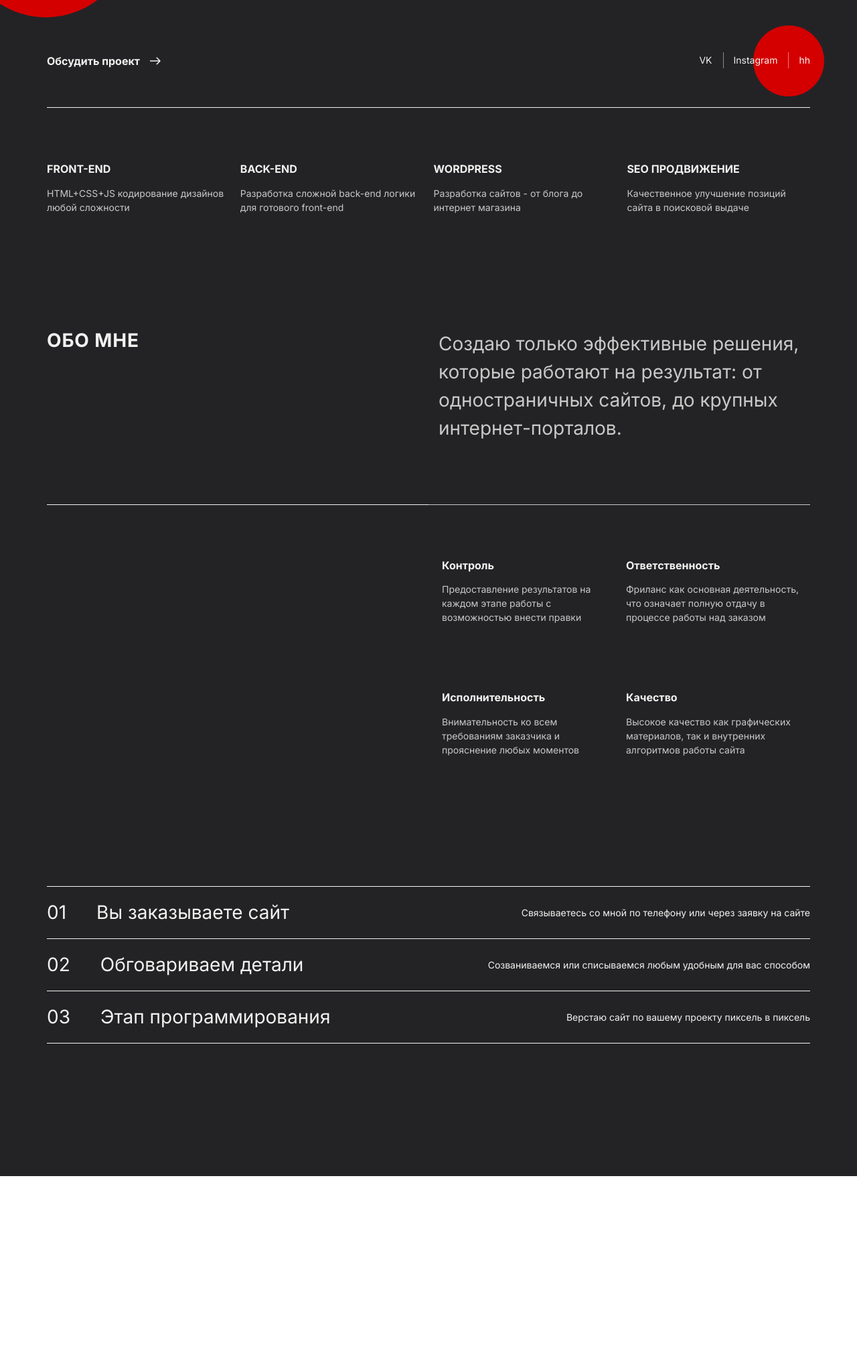
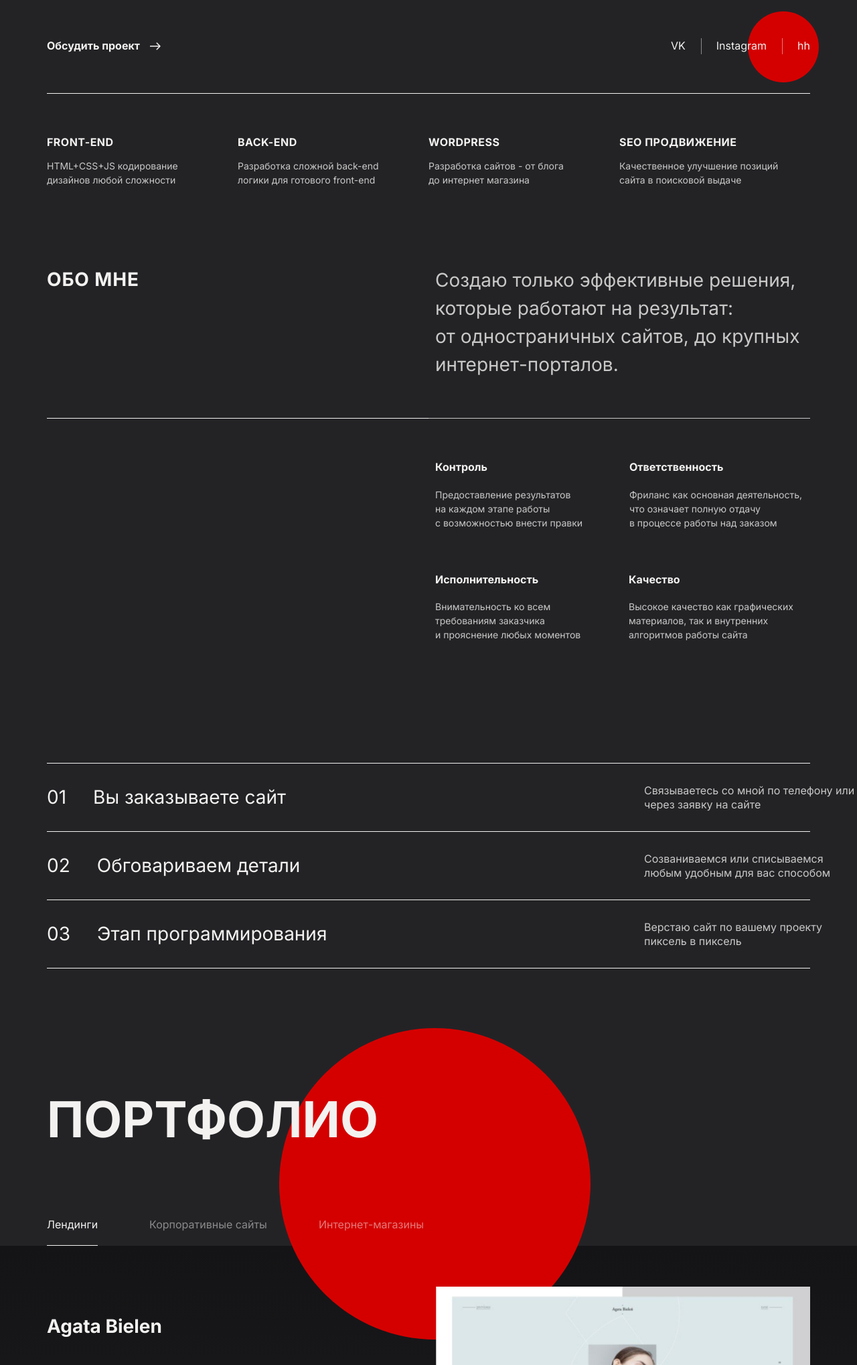
Before and after one commit to MysteryShake/Web-development, a plain HTML site: page index.html in a window 1280 px wide. Shown: the part 762-2800 px from the top of the page at 67% size. Before the commit the page ends 2518 px from the top, so only its background shows below. Drawn offline with Linux system fonts and the light colour scheme.

Commit message:
add section portfolio and css

```diff
--- a/CSS/style.css
+++ b/CSS/style.css
@@ -56,6 +56,8 @@ body{
 .main .title-h1{
     position: relative;
     z-index: 4;
+    margin-top: 38px;
+    letter-spacing: 0.03em;
 }
 .name{
     font-size: 28px;
@@ -71,14 +73,14 @@ body{
     font-weight: 700;
 }
 .photo{
-    margin-bottom: 120px;
+    margin-bottom: 93px;
     width: 100%;
 }
 header{
     display: flex;
     justify-content: space-between;
-    padding-top: 40px;
-    padding-bottom: 60px;
+    padding-top: 44px;
+    padding-bottom: 65px;
 }
 .nav{
     list-style-type: none;
@@ -87,8 +89,8 @@ header{
     display: flex;
 }
 .nav-item{
-    padding-left:  16px;
-    padding-right: 16px;
+    padding-left:  14px;
+    padding-right: 14px;
 }
 .nav-item:first-child{
     padding-left: 0;
@@ -100,9 +102,10 @@ header{
     text-decoration: none;
     color: #F3F2F0;
     font-size: 14px;
+    transition: 0.2s color ease;
 }
 .nav-link:hover{
-    color:#D40000;
+    color:#8f0000;
 }
 .nav-info .nav-item{
     position: relative;
@@ -114,17 +117,45 @@ header{
     height: 24px;
     background-color: rgba(243, 242, 240, 0.5);
     position: absolute;
-    left: 0;
+    left: 6px;
     top: calc(50% - 12px);
+
 }
 .nav-info .nav-item:first-child::before{
     display: none;
 }
+.nav-social .nav-item{
+    position: relative;
+}
+.nav-social .nav-item::before{
+    content:'';
+    display: block;
+    width: 1px;
+    height: 24px;
+    background-color: rgba(243, 242, 240, 0.5);
+    position: absolute;
+    left: 0px;
+    top: calc(50% - 12px);
+
+}
+.nav-social .nav-item:first-child::before{
+    display: none;
+}
+.nav-social .nav-item{
+    padding-left:  23px;
+    padding-right: 23px;
+}
+.nav-social .nav-item:last-child{
+    padding-right: 0;
+}
+.nav-social .nav-link{
+    font-size: 16px;
+}
 .social{
     display: flex;
     justify-content: space-between;
-    padding-bottom: 60px;
-    margin-top: 100px;
+    padding-bottom: 48px;
+    margin-top: 107px;
 }
 .social-item:last-child{
     position: relative;
@@ -135,6 +166,12 @@ header{
     align-items: center;
     font-size: 16px;
     font-weight: 700;
+    padding-bottom: 11px;
+    transition: 0.2s border-bottom ease;
+    border-bottom: 2px solid transparent;
+}
+.project:hover{
+    border-bottom: 2px solid #F3F2F0;
 }
 .project-img{
     width: 16px;
@@ -145,12 +182,15 @@ header{
 }
 .skill{
     display: flex;
-    justify-content: space-between;
+}
+.skill .title-h3{
+    letter-spacing: 0.03em;
 }
 .skill-item{
-    flex: 0 0 24%;
-    padding-top: 66px;
-    padding-bottom: 130px;
+    flex: 0 0 22%;
+    margin-right: 3%;
+    padding-top: 47px;
+    padding-bottom: 0px;
 }
 .skill .title-h3{
     text-transform: uppercase;
@@ -161,47 +201,55 @@ header{
 }
 .section-steps{
     padding-top: 144px;
-    padding-bottom: 198px;
+    padding-bottom: 133px;
 }
 .steps-item{
     display: flex;
     justify-content: space-between;
     align-items: center;
     line-height: 150%;
+    padding-top: 12px;
+    padding-bottom: 12px;
 }
 .steps-title{
     font-size: 28px;
 }
 .steps-title span{
-    margin-right: 45px;
+    margin-right: 40px;
 }
-.step-description{
+.steps-description{
+    position:absolute;
     font-size: 16px;
+    left: 962px;
+    opacity: 0.8;
 }
 .circle-main{
     width: 253px;
     height: 253px;
     position: absolute;
     left: -128px;
-    top: calc(50% - 126px);
+    top: calc(50% - 138px);
     z-index: 1;
 }
 .triangle{
     position: absolute;
     left: -151px;
-    top: 0;
+    top: -22px;
     z-index: 2;
 }
 .circle-nav{
     width: 106px;
     height: 106px;
     position: absolute;
-    right: -21px;
-    top: calc(50% - 53px);
+    right: -13px;
+    top: calc(50% - 58px);
+}
+.section-about{
+    padding-top: 104px;
 }
 .about{
     display: grid;
-    grid-template: 290px/repeat(4, 1fr);
+    grid-template: 228px/repeat(4, 1fr);
 }
 .about-title{
     grid-column: 1/3;
@@ -210,7 +258,7 @@ header{
     letter-spacing: 0.03em;
     text-transform: uppercase;
     font-weight: 700;
-    padding: 0px 0px 62px 0px;
+    padding: 4px 0px 62px 0px;
 }
 .about-description{
     grid-column: 3/5;
@@ -218,29 +266,132 @@ header{
     font-size: 28px;
     line-height: 150%;
     opacity: 0.8;
-    padding: 0px 10px 62px 15px;
+    padding: 0px 10px 62px 10px;
 }
 .about-01{
     grid-column: 3/4;
     grid-row: 2/3;
-    padding: 65px 30px 35px 20px;
+    padding: 47px 30px 35px 10px;
 }
 .about-02{
     grid-column: 4/5;
     grid-row: 2/3;
-    padding: 65px 10px 35px 10px;
+    padding: 47px 10px 30px 15px;
 }
 .about-03{
     grid-column: 3/4;
     grid-row: 3/4;
-    padding: 35px 20px;
+    padding: 14px 20px 14px 10px;
 }
 .about-04{
     grid-column: 4/5;
     grid-row: 3/4;
-    padding:  35px 10px 35px 10px;
+    padding:  14px 10px 37px 14px;
 }
 .about-item .description{
     line-height: 150%;
     opacity: 0.8;
 }
+.about-item > p{
+    margin-top: 0;
+    margin-bottom: 0;
+}
+.about-item .title-h3{
+    margin-bottom: 21px;
+}
+.portfolio{
+    margin-bottom: 146px;
+    position: relative;
+    z-index: 1;
+}
+.gradient{
+    background: linear-gradient(180deg, #141416 0%, rgba(20, 20, 22, 0) 100%);
+}
+.section-portfolio{
+    position: relative;
+}
+.circle-portfolio{
+    width: 465px;
+    height: 465px;
+    position: absolute;
+    top: -325px;
+    left: 347px;
+}
+#tabs{
+    position: relative;
+}
+.nav-tabs{
+    display: flex;
+    list-style-type: none;
+    padding-left: 0;
+    margin: 0;
+    position: absolute;
+    top: -41px;
+    font-size: 16px;
+}
+.nav-tabs-item{
+    margin-right: 77px;
+}
+.nav-tabs-link{
+    border-bottom: 2px solid transparent;
+    padding-bottom: 10px;
+    color: rgba(243, 242, 240, 0.5);
+    text-decoration: none;
+}
+.nav-tabs-link-active{
+    color: #F3F2F0;
+    border-bottom: 1px solid #F3F2F0;
+    text-decoration: none;
+    padding-bottom: 21px;
+}
+.work{
+    display: flex;
+    justify-content: space-between;
+    align-items: center;
+    border-bottom: 1px solid #F3F2F0;
+    padding-top: 61px;
+    padding-bottom: 58px;
+}
+.work-item{
+    flex: 0 0 49%;
+}
+.work-title{
+    font-weight: 700;
+    font-size: 28px;
+    line-height: 150%;
+    margin-top: 0;
+    margin-bottom: 42px;
+}
+.work-list{
+    list-style-type: none;
+    font-size: 16px;
+    opacity: 0.8;
+    padding-left: 0;
+    font-weight: 100;
+    margin-bottom: 43px;
+}
+.work-list-item{
+    margin-bottom: 16px;
+}
+.work-time{
+    font-size: 16px;
+    line-height: 150%;
+    opacity: 0.8;
+    font-weight: 700;
+    margin-bottom: 0;
+}
+.work-thumb{
+    position: relative;
+    overflow: hidden;
+    width: 100%;
+    height: 315px;
+}
+.work-image{
+    position: absolute;
+    left: -50%;
+    top: -50%;
+    transform: translate(50%,50%);
+    width: 100%;
+    height: 315px;
+    object-fit: cover;
+}
--- a/index.html
+++ b/index.html
@@ -48,7 +48,7 @@
                         <svg class="circle circle-nav" viewBox="0 0 253 253" xmlns="http://www.w3.org/2000/svg">
                             <circle cx="126.5" cy="126.5" r="126.5"/>
                         </svg>
-                        <ul class="nav nav-info">
+                        <ul class="nav nav-social">
                             <li class= "nav-item"><a class="nav-link" href="https://vk.com/mystery_shake" target="_blank">VK</a></li>
                             <li class= "nav-item"><a class="nav-link" href="https://www.instagram.com/mystery_shake/" target="_blank">Instagram</a></li>
                             <li class= "nav-item"><a class="nav-link" href="https://ramenskoye.hh.ru/applicant/resumes/view?resume=cc1f17feff08a747680039ed1f6a4b76667946" target="_blank">hh</a></li>
@@ -58,19 +58,19 @@
                 <div class="skill">
                     <div class="skill-item">
                         <h3 class="title-h3">FRONT-END</h3>
-                        <p class="description">HTML+CSS+JS кодирование дизайнов любой сложности</p>
+                        <p class="description">HTML+CSS+JS кодирование дизайнов&nbsp;любой сложности</p>
                     </div>
                     <div class="skill-item">
                         <h3 class="title-h3">Back-end</h3>
-                        <p class="description">Разработка сложной back-end логики для готового front-end</p>
+                        <p class="description">Разработка сложной back-end логики&nbsp;для готового front-end</p>
                     </div>
                     <div class="skill-item">
                         <h3 class="title-h3">WORDPRESS</h3>
-                        <p class="description">Разработка сайтов - от блога до интернет магазина</p>
+                        <p class="description">Разработка сайтов - от блога до&nbsp;интернет магазина</p>
                     </div>
                     <div class="skill-item">
                         <h3 class="title-h3">SEO продвижение</h3>
-                        <p class="description">Качественное улучшение позиций сайта в поисковой выдаче</p>
+                        <p class="description">Качественное улучшение позиций сайта&nbsp;в поисковой выдаче</p>
                     </div>
                 </div>
         </main>
@@ -80,19 +80,19 @@
                 <p>Обо мне</p>
             </div>
             <div class="about-item about-description">
-                <p>Создаю только эффективные решения, которые работают на результат: от одностраничных сайтов, до крупных интернет-порталов.</p>
+                <p>Создаю только эффективные решения, которые работают на результат: от&nbsp;одностраничных сайтов, до крупных интернет-порталов.</p>
             </div>
             <div class="about-item about-01">
                 <h3 class="title-h3">Контроль</h3>
-                <p class="description">Предоставление результатов на каждом этапе работы с возможностью внести правки</p>
+                <p class="description">Предоставление результатов на&nbsp;каждом этапе работы с&nbsp;возможностью внести правки</p>
             </div>
             <div class="about-item about-02">
                 <h3 class="title-h3">Ответственность</h3>
-                <p class="description">Фриланс как основная деятельность, что означает полную отдачу в процессе работы над заказом</p>
+                <p class="description">Фриланс как основная деятельность, что означает полную отдачу в&nbsp;процессе работы над заказом</p>
             </div>
             <div class="about-item about-03">
                 <h3 class="title-h3">Исполнительность</h3>
-                <p class="description">Внимательность ко всем требованиям заказчика и прояснение любых моментов</p>
+                <p class="description">Внимательность ко всем требованиям заказчика и&nbsp;прояснение любых моментов</p>
             </div>
             <div class="about-item about-04">
                 <h3 class="title-h3">Качество</h3>
@@ -116,7 +116,64 @@
                 </div>
             </div>
         </section>
+      <h1 class="title-h1 portfolio">Портфолио</h1>
     </div>
+      <div class="gradient">
+        <div class="wrapper">
+          <section class="section-portfolio">
+            <svg class="circle circle-portfolio" viewBox="0 0 253 253" xmlns="http://www.w3.org/2000/svg">
+                <circle cx="126.5" cy="126.5" r="126.5"/>
+            </svg>
+            <div id="tabs">
+                <ul class="nav-tabs">
+                  <li class="nav-tabs-item"><a class="nav-tabs-link-active" href="#tabs-1">Лендинги</a></li>
+                  <li class="nav-tabs-item"><a class="nav-tabs-link" href="#tabs-2">Корпоративные сайты </a></li>
+                  <li class="nav-tabs-item"><a class="nav-tabs-link" href="#tabs-3">Интернет-магазины</a></li>
+                </ul>
+                <div id="tabs-1">
+                 <div class="work">
+                     <div class="work-item">
+                         <h3 class="work-title">Agata Bielen</h3>
+                         <ul class="work-list">
+                             <li class="work-list-item">– верстка по макету из Figma</li>
+                             <li class="work-list-item">– наполнение сайта контентом</li>
+                             <li class="work-list-item">– внедрена функция добавления видео</li>
+                         </ul>
+                         <p class="work-time">Затрачено времени: 5 рабочих дней</p>
+                     </div>
+                     <div class="work-item">
+                         <div class="work-thumb">
+                             <img class="work-image" src="img/Agata.png" alt="Agata Bielen">
+                         </div>
+                     </div>
+                 </div>
+                 <div class="work">
+                    <div class="work-item">
+                        <h3 class="work-title">Lemon</h3>
+                        <ul class="work-list">
+                            <li class="work-list-item">– верстка по макету из PSD</li>
+                            <li class="work-list-item">– доступен функционал получения заказов</li>
+                            <li class="work-list-item">– реализована кнопка «Заказать в 1 клик»</li>
+                        </ul>
+                        <p class="work-time">Затрачено времени: 7 рабочих дней</p>
+                    </div>
+                    <div class="work-item">
+                        <div class="work-thumb">
+                            <img class="work-image" src="img/Lemon.png" alt="Lemon">
+                        </div>
+                    </div>
+                </div>
+                </div>
+                <div id="tabs-2">
+
+                </div>
+                <div id="tabs-3">
+
+                </div>
+              </div>
+          </section>
+        </div>
+      </div>
     <footer>
 
     </footer>
```
Also changed, not shown: img/For PixelPerfect/Home page 1920px (1140px).png (added).
